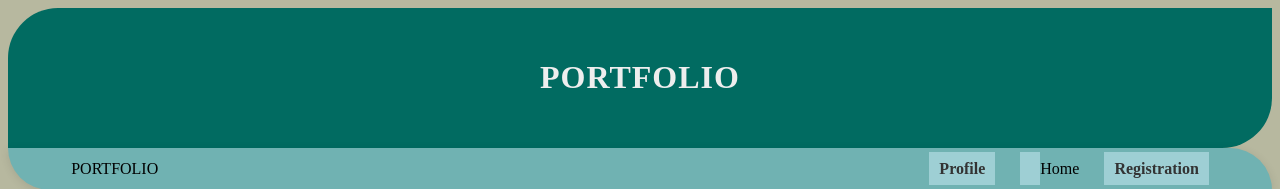
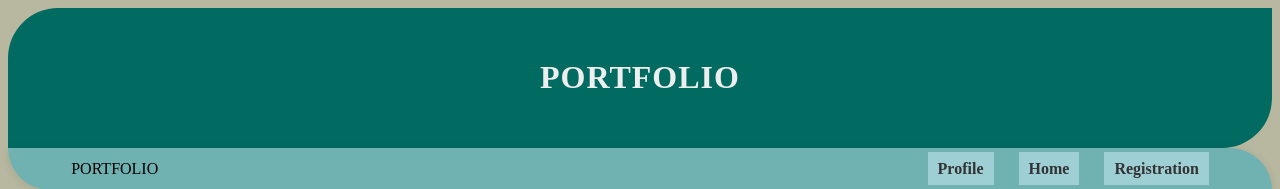
Before and after one commit to salman-shehzad/WEB, a plain HTML site: page profile.html in a window 1280 px wide. Shown: the top 189 px of the page. Drawn offline with Linux system fonts and the light colour scheme.

Commit message:
Update profile.html

```diff
--- a/profile.html
+++ b/profile.html
@@ -19,7 +19,7 @@
 
             <div class="nav-links" id="nav-links">
                 <div><a href="profile.html">Profile</a></div>
-                <div><a href="index.html"></a>Home</div>
+                <div><a href="index.html">Home</a></div>
                 <div><a href="registration.html">Registration</a></div>
             </div>
 
```
